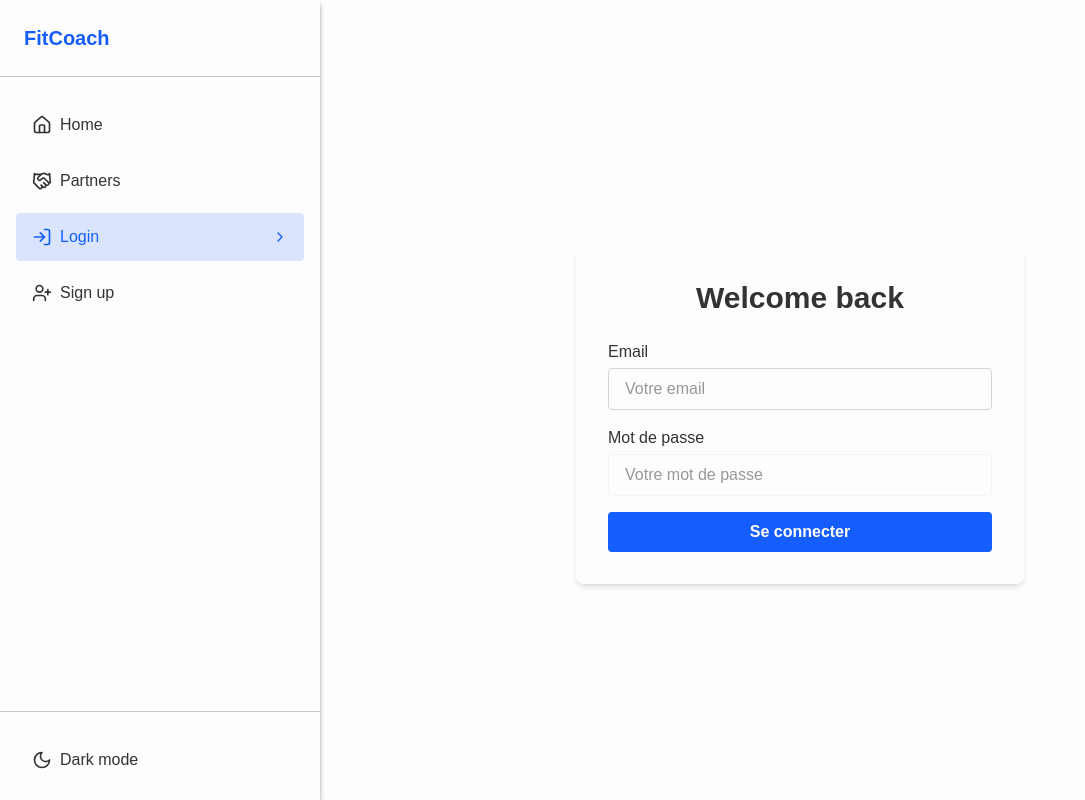
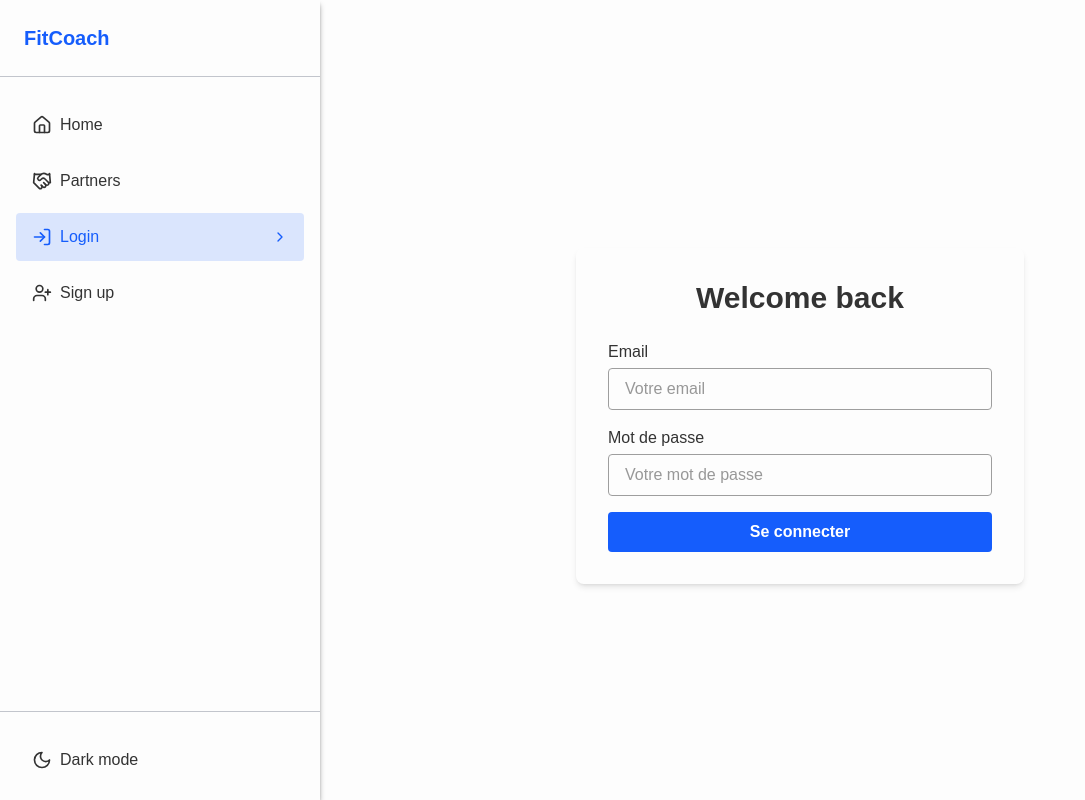
Before and after one commit to astro-training-app/astro-frontend, a Next.js app: page /login in a window 1280 px wide. Shown: the whole page, without its empty margins (0-1085 px from the left). Built offline with nearby package versions, Linux system fonts and the light colour scheme.

Commit message:
feat: Update css for button and form

```diff
--- a/src/app/globals.css
+++ b/src/app/globals.css
@@ -2,7 +2,6 @@
 @custom-variant dark (&:where(.dark, .dark *));
 
 :root {
-  --primary: oklch(54.6% 0.245 262.881);
   --secondary: #333333;
   --subtitle: rgb(158, 158, 158);
   --background: #fdfdfd;
@@ -10,7 +9,6 @@
 }
 
 .dark {
-  --primary: oklch(54.6% 0.245 262.881);
   --secondary: #d2d2d2;
   --subtitle: rgb(160, 164, 168);
   --btn-hover: #1e1e1e;
@@ -18,11 +16,12 @@
 }
 
 @theme {
-  --color-primary: var(--primary);
+  --color-primary: oklch(54.6% 0.245 262.881);
   --color-btn-hover: var(--btn-hover);
   --color-secondary: var(--secondary);
   --color-subtitle: var(--subtitle);
   --color-background: var(--background);
+  --color-button-hover-bg: oklch(50% 0.245 262.881);
   --spacing-navbar: 25%;
   --spacing-navbar-mobile: 300px;
 }
--- a/src/app/login/page.jsx
+++ b/src/app/login/page.jsx
@@ -58,7 +58,7 @@ export default function Login() {
                 onChange={(e) => setEmail(e.target.value)}
                 placeholder="Votre email"
                 required
-                className="w-full px-4 py-2 rounded border border-gray-300"
+                className="w-full px-4 py-2 rounded text-secondary border border-subtitle focus:outline-primary"
               />
             </div>
             <div>
@@ -69,12 +69,12 @@ export default function Login() {
                 onChange={(e) => setPassword(e.target.value)}
                 placeholder="Votre mot de passe"
                 required
-                className="w-full px-4 py-2 rounded text-secondary border border-gray-100"
+                className="w-full px-4 py-2 rounded text-secondary border border-subtitle focus:outline-primary"
               />
             </div>
             <button
               type="submit"
-              className="w-full bg-primary text-white font-semibold py-2 px-4 rounded"
+              className="w-full bg-primary text-white font-semibold py-2 px-4 rounded cursor-pointer hover:bg-button-hover-bg transition duration-300 ease-in-out"
             >
               Se connecter
             </button>
```
